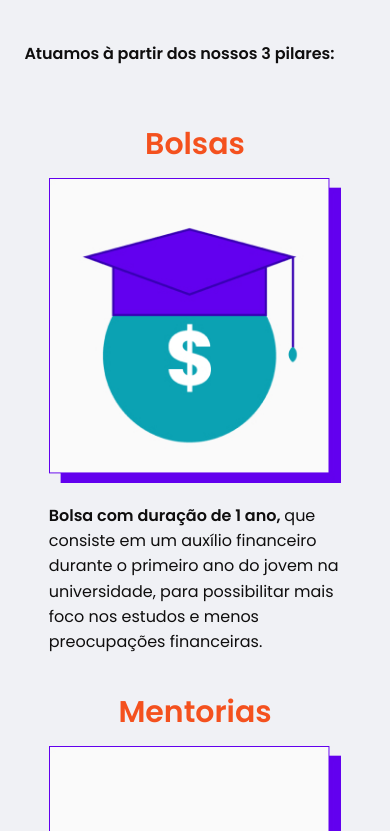
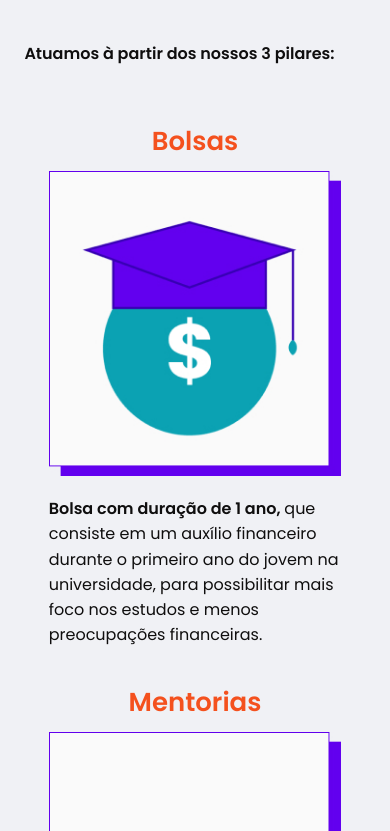
Before and after one commit to gabrdgs/plataforma-next-test, a Next.js app: page /onboarding-seed in a window 390 px wide. Shown: the part 4293-5124 px from the top of the page. Built offline with nearby package versions, Linux system fonts and the light colour scheme.

Commit message:
update headings

```diff
--- a/src/components/HeadingModel/HeadingModel.module.scss
+++ b/src/components/HeadingModel/HeadingModel.module.scss
@@ -4,22 +4,26 @@
   font-family: Poppins !important;
 
   & [data-level='1'] {
-    font-size: 73px;
+    font-size: 56px;
     margin-top: 20px;
   }
 
   & [data-level='2'] {
-    font-size: 50px;
+    font-size: 40px;
     margin-top: 20px;
   }
 
   & [data-level='3'] {
-    font-size: 34px;
+    font-size: 32px;
     margin-top: 20px;
   }
 
+  & [data-level='4'] {
+    font-size: 28px;
+    margin-top: 20px;
+  }
 
-   @media only screen and (max-width: 800px) {
+  @media only screen and (max-width: 800px) {
     & [data-level='1'] {
       font-size: 42px;
     }
@@ -28,6 +32,9 @@
     }
     & [data-level='3'] {
       font-size: 30px;
+    }
+    & [data-level='4'] {
+      font-size: 26px;
     }
   }
 
@@ -86,6 +93,4 @@
   & [data-color='orange'] {
     color: #f4511e;
   }
-
-
 }
--- a/src/views/OnboardingPage/shared/Presentation.jsx
+++ b/src/views/OnboardingPage/shared/Presentation.jsx
@@ -210,7 +210,7 @@ export default function Presentation({ onClick, user }) {
                           {...layout.columns.threeColumns}
                           className={Styles.Onboarding__Columns}
                         >
-                          <HeadingModel level={3} color="orange" alignment="center">
+                          <HeadingModel level={4} color="orange" alignment="center">
                             {item.title}
                           </HeadingModel>
                           <Row justify="center">
```
